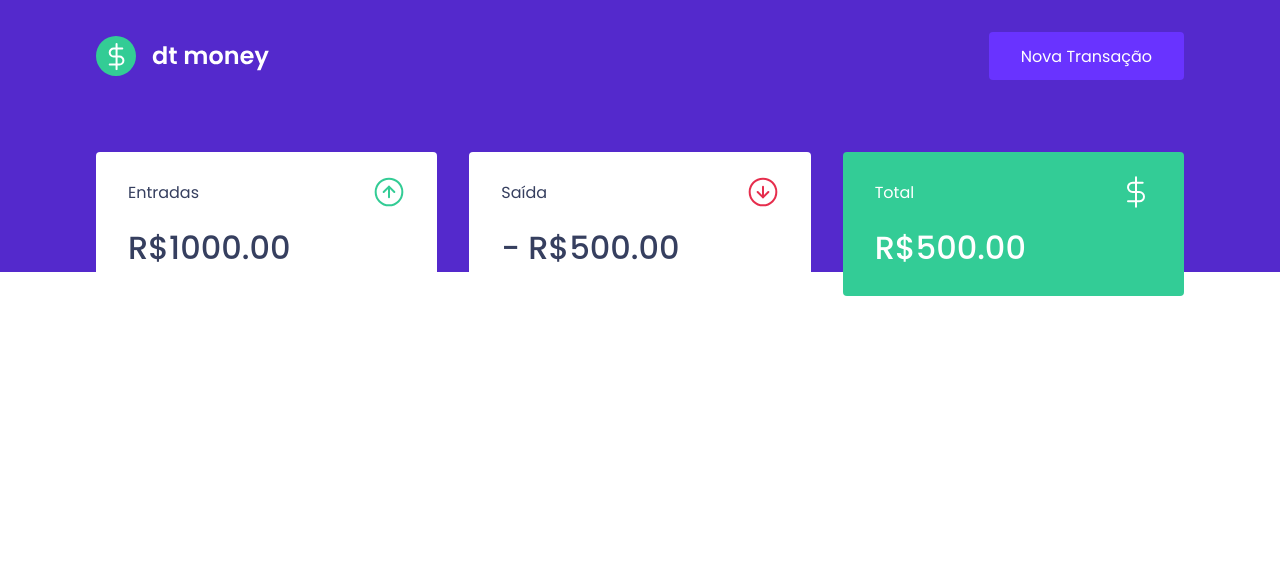
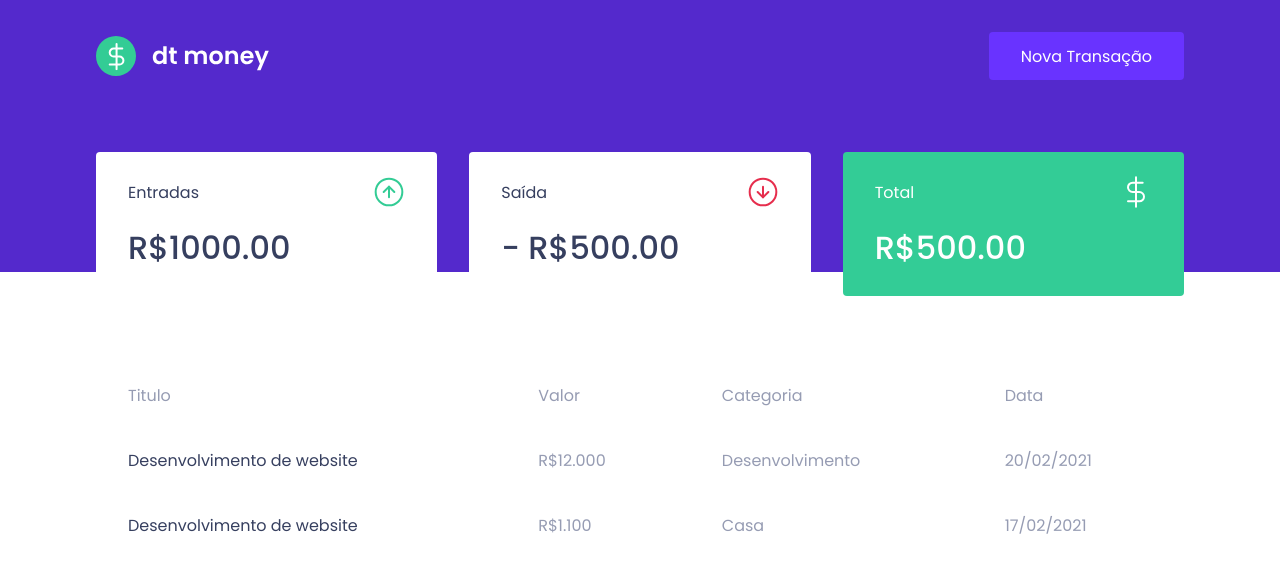
Before and after one commit to savio-2-lopes/DTMoney, a React (Create React App) app: page / in a window 1280 px wide. Shown: the top 572 px of the page. Built offline with nearby package versions, Linux system fonts and the light colour scheme.

Commit message:
:tada: Add project

```diff
--- a/src/components/Dashboard/index.tsx
+++ b/src/components/Dashboard/index.tsx
@@ -1,10 +1,12 @@
 import { Summary } from "../Summary";
+import { TransactionsTable } from "../TransactionsTables";
 import { Container } from "./styles";
 
 export function Dashboard() {
   return (
     <Container>
       <Summary />
+      <TransactionsTable />
     </Container>
   );
 }
--- /dev/null
+++ b/src/components/TransactionsTables/index.tsx
@@ -0,0 +1,33 @@
+import { Container } from "./styles";
+
+export function TransactionsTable() {
+  return (
+    <Container>
+      <table>
+        <thead>
+          <tr>
+            <th>Titulo</th>
+            <th>Valor</th>
+            <th>Categoria</th>
+            <th>Data</th>
+          </tr>
+        </thead>
+
+        <tbody>
+          <tr>
+            <td>Desenvolvimento de website</td>
+            <td className="deposit">R$12.000</td>
+            <td>Desenvolvimento</td>
+            <td>20/02/2021</td>
+          </tr>
+          <tr>
+            <td>Desenvolvimento de website</td>
+            <td className="withdraw">R$1.100</td>
+            <td>Casa</td>
+            <td>17/02/2021</td>
+          </tr>
+        </tbody>
+      </table>
+    </Container>
+  );
+}
--- /dev/null
+++ b/src/components/TransactionsTables/styles.ts
@@ -0,0 +1,28 @@
+import styled from "styled-components";
+
+export const Container = styled.div`
+  margin-top: 4rem;
+  table {
+    width: 100%;
+    border-spacing: 0 0.5rem;
+
+    th {
+      color: var(--text-body);
+      font-weight: 400;
+      padding: 1rem 2rem;
+      text-align: left;
+      line-height: 1.5rem;
+    }
+    td {
+      padding: 1rem 2rem;
+      border: 0;
+      background: var(--shape);
+      color: var(--text-body);
+      border-radius: 0.25rem;
+
+      &:first-child {
+        color: var(--text-title);
+      }
+    }
+  }
+`;
```
